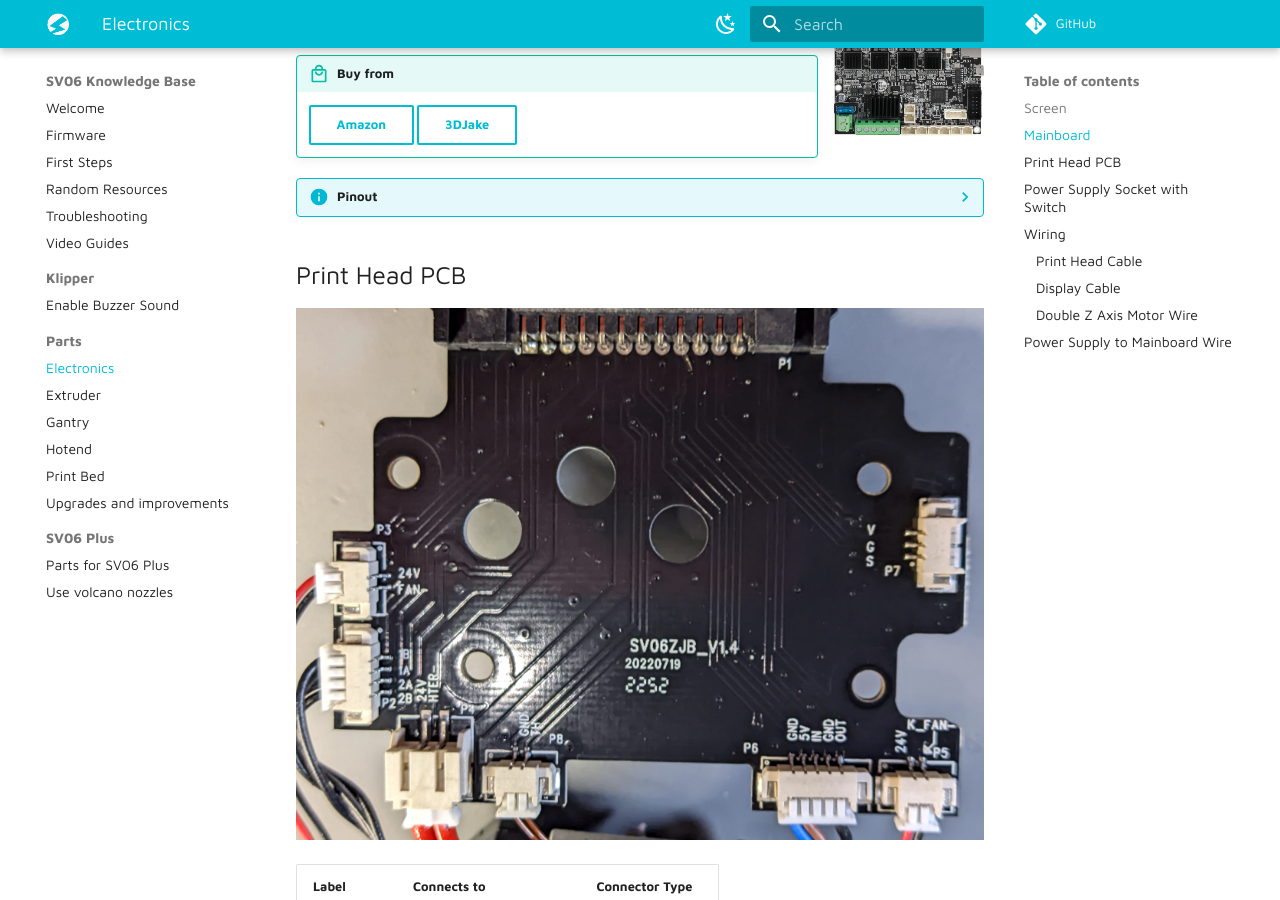
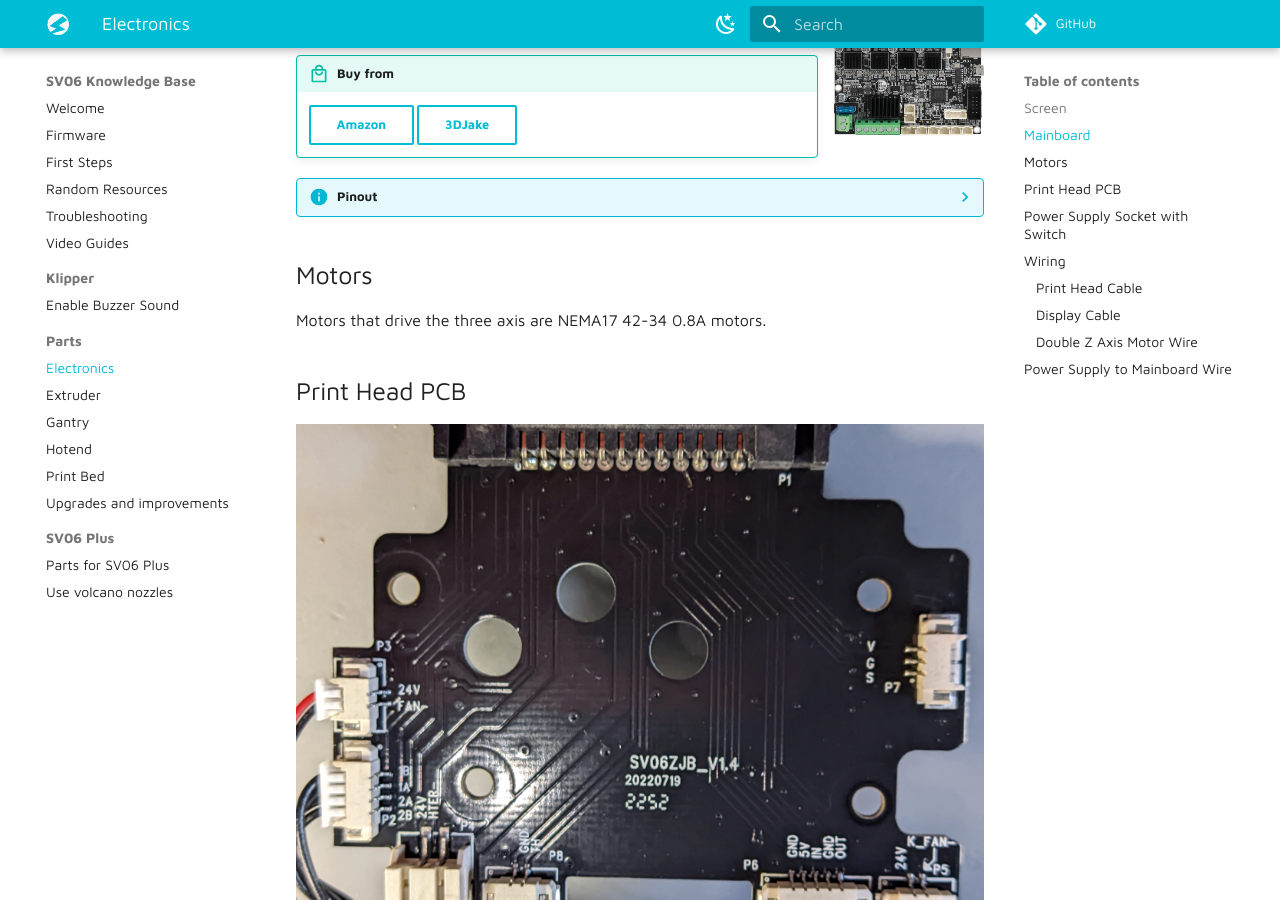
Before and after one commit to blakadder/sv06, an MkDocs documentation site: the page built from docs/Parts/electronic-parts.md, in a window 1280 px wide and 900 px high, scrolled down 546 px. Built offline with MkDocs 1.6.1 and Material for MkDocs 9.7.7, drawn with Linux system fonts in a browser that asks for light colours; comment, search, counter and statistics services are not loaded.

Commit message:
Update electronic-parts.md

```diff
--- a/docs/Parts/electronic-parts.md
+++ b/docs/Parts/electronic-parts.md
@@ -32,6 +32,10 @@ SV06 original mainboard.
 
 ??? info "Pinout"
     ![Mainboard](/images/motherboard_pinout.webp)
+
+## Motors
+
+Motors that drive the three axis are NEMA17 42-34 0.8A motors.
 
 ## Print Head PCB
 
```
